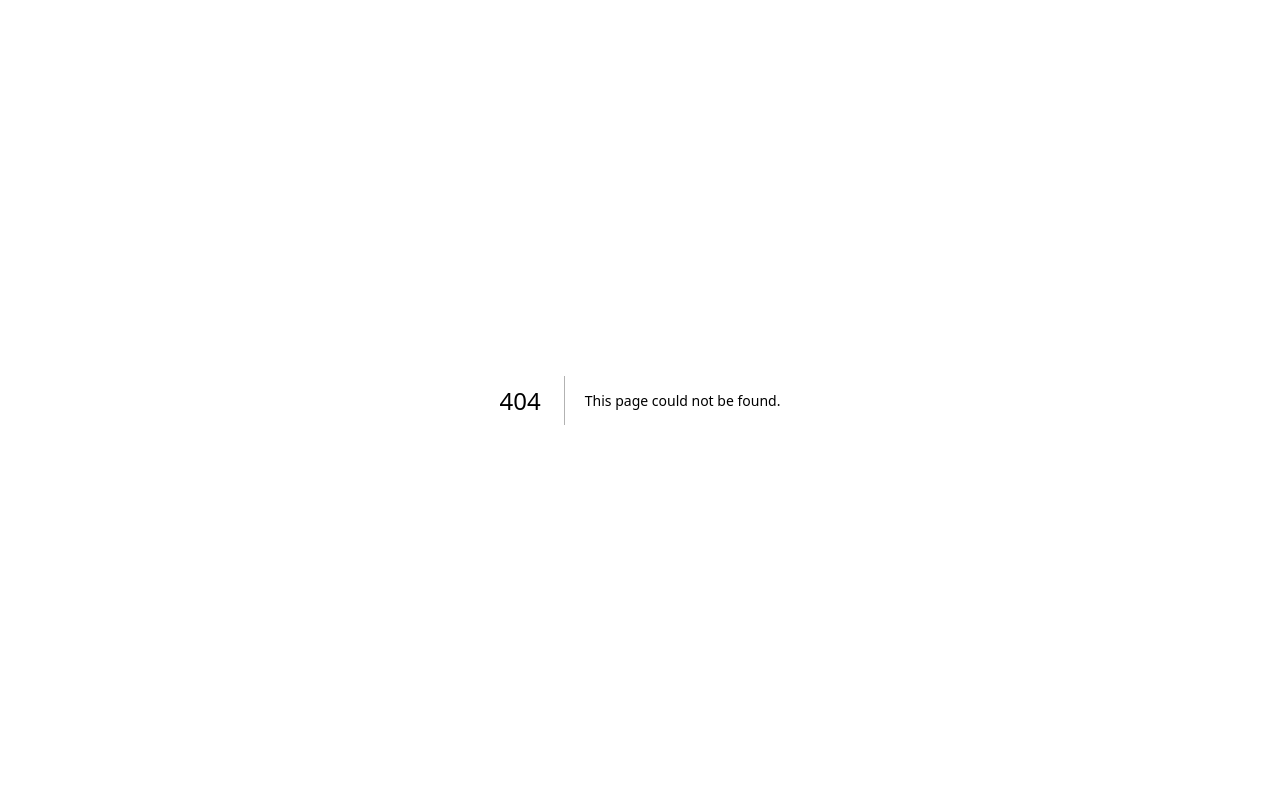
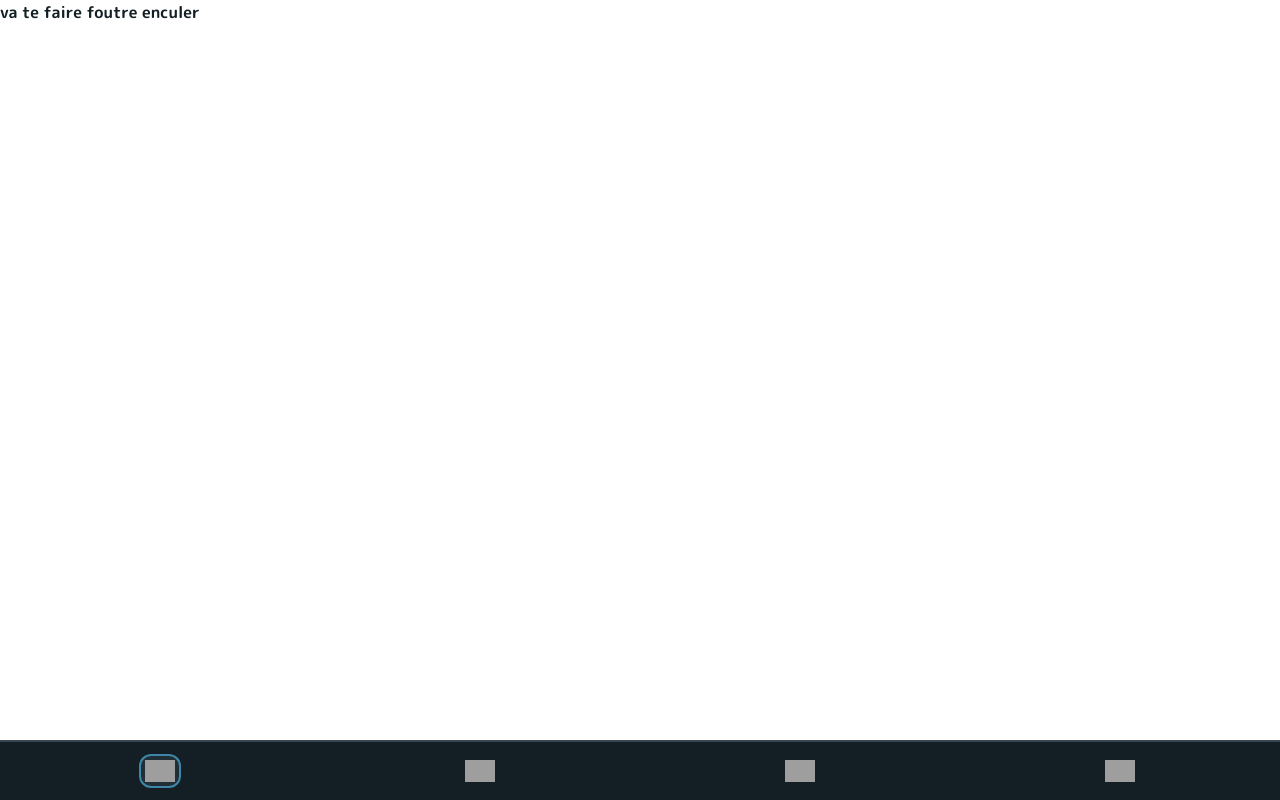
Before and after one commit to 18Wangu/motivup_v2, a Next.js app: page /pages/defis in a window 1280 px wide. Before the commit this address had no page. Built offline with nearby package versions, Linux system fonts and the light colour scheme; grey boxes are pictures that could not be loaded.

Commit message:
page profil ok

```diff
--- a/app/components/navbar.tsx
+++ b/app/components/navbar.tsx
@@ -1,39 +1,56 @@
+"use client";
+
+import { usePathname } from "next/navigation";
 import Image from "next/image";
 import Link from "next/link";
 
 export default function Navbar() {
+  const pathname = usePathname();
+
   return (
-    <div className="flex justify-around w-full">
-        <Link href="/">
+    <div className="fixed bottom-0 flex justify-around w-full py-3 border-t-2 border-[#37464f] bg-[#131f24]">
+      <Link
+        href="/pages/defis"
+        className={pathname === "/pages/defis" ? "border-2 border-[#3f85a7] bg-[#202f36] rounded-xl p-1" : "border-2 border-[#131f24] rounded-xl p-1"}
+      >
         <Image
           src="https://d35aaqx5ub95lt.cloudfront.net/vendor/784035717e2ff1d448c0f6cc4efc89fb.svg"
           alt="Defis"
-                width={50}
-                height={50}
+          width={30}
+          height={30}
         />
       </Link>
-        <Link href="pages/recompenses">
+      <Link
+        href="/pages/recompenses"
+        className={pathname === "/pages/recompenses" ? "border-2 border-[#3f85a7] bg-[#202f36] rounded-xl p-1" : "border-2 border-[#131f24] rounded-xl p-1"}
+      >
         <Image
           src="https://d35aaqx5ub95lt.cloudfront.net/vendor/7ef36bae3f9d68fc763d3451b5167836.svg"
           alt="Recompenses"
-                width={50}
-                height={50}
+          width={30}
+          height={30}
         />
       </Link>
-        <Link href="/pages/leaderboard">
+      <Link
+        href="/pages/leaderboard"
+        className={pathname === "/pages/leaderboard" ? "border-2 border-[#3f85a7] bg-[#202f36] rounded-xl p-1" : "border-2 border-[#131f24] rounded-xl p-1"}
+      >
         <Image
           src="https://d35aaqx5ub95lt.cloudfront.net/vendor/ca9178510134b4b0893dbac30b6670aa.svg"
           alt="Classement"
-                width={50}
-                height={50}
+          width={30}
+          height={30}
         />
       </Link>
-        <Link href="/pages/profil">
+      <Link
+        href="/pages/profil"
+        className={pathname === "/pages/profil" ? "border-2 border-[#3f85a7] bg-[#202f36] rounded-xl p-1" : "border-2 border-[#131f24] rounded-xl p-1"}
+      >
         <Image
           src="https://d35aaqx5ub95lt.cloudfront.net/vendor/24e0dcdc06870ead47b3600f0d41eb5b.svg"
           alt="Profil"
-                width={50}
-                height={50}
+          width={30}
+          height={30}
         />
       </Link>
     </div>
--- a/app/globals.css
+++ b/app/globals.css
@@ -20,5 +20,8 @@ body {
   font-family: var(--font-m-plus-rounded, sans-serif);
 }
 
+.scrollbar-hide::-webkit-scrollbar {
+  display: none;
+}
 
 /* ajouter bouton pour passer en dark mode */
--- /dev/null
+++ b/app/pages/defis/page.tsx
@@ -0,0 +1,11 @@
+import Navbar from '@/app/components/navbar'
+import React from 'react'
+
+export default function Defis() {
+  return (
+    <div>
+      <h1>va te faire foutre enculer</h1>
+      <Navbar />
+    </div>
+  )
+}
--- /dev/null
+++ b/app/pages/parametre/page.tsx
@@ -0,0 +1,19 @@
+"use client";
+
+import { signOut } from 'next-auth/react'
+import React from 'react'
+
+export default function Parametre() {
+  return (
+    <div>
+        <button
+          onClick={() => signOut({ callbackUrl: '/' })}  // Rediriger vers la page d'accueil après la déconnexion
+          className="bg-red-500 hover:bg-red-600 text-white font-bold py-3 px-6 rounded-xl
+          border-b-4 border-red-400 active:border-b-0 active:translate-y-[4px] transition-all"
+        >
+          Se déconnecter
+        </button>
+
+    </div>
+  )
+}
--- a/app/pages/profil/page.tsx
+++ b/app/pages/profil/page.tsx
@@ -2,10 +2,11 @@
 "use client";
 
 import React, { useEffect } from 'react';
-import { useSession, signOut } from 'next-auth/react';
+import { useSession } from 'next-auth/react';
 import { useRouter } from 'next/navigation';
 import Image from 'next/image';
 import Navbar from '@/app/components/navbar';
+import Link from 'next/link';
 
 export default function Profil() {
   const { data: session } = useSession();
@@ -20,30 +21,43 @@ export default function Profil() {
   if (!session) return null;
 
   return (
-    <div className="flex flex-col items-center">
-      <div>
+    <div className="flex flex-col items-center px-5">
+      <Link href="/pages/parametre" className='absolute top-5 right-5'>
+        <Image
+          src="/parametre.png"
+          alt="Flamme"
+          width={25}
+          height={25}
+        />
+      </Link>
+
+      <div className='flex flex-col items-center mt-12'>
         <Image
           src="https://d35aaqx5ub95lt.cloudfront.net/vendor/24e0dcdc06870ead47b3600f0d41eb5b.svg"
           alt="Profil"
-          width={150}
-          height={150}
+          width={100}
+          height={100}
         />
-        <h1 className="text-2xl mb-5">Bienvenue, {session.user?.name}</h1>
+        {/* a remplacer par la suite par le speudo */}
+        <h1 className="text-2xl mb-3">{session.user?.name}</h1>
       </div>
-      <button className="bg-[#58cc02] hover:bg-[#4baf01] text-white font-bold py-3 px-6 rounded-xl
-        border-b-4 border-[#45a501] active:border-b-0 active:translate-y-[4px] transition-all">
+      <div className="flex h-12">
+        <button className="bg-[#131f24] hover:bg-[#111c20] text-[#1cb0f6] pt-2 px-6 rounded-xl border-t-2 border-l-2 border-r-2
+          border-b-4 border-[#313f47] active:border-b-0 active:translate-y-[4px] transition-all flex gap-2">
+          <Image
+            src="/add-friend.png"
+            alt="Flamme"
+            width={20}
+            height={20}
+          />
           Ajouter un ami
         </button>
-      <button
-        onClick={() => signOut({ callbackUrl: '/' })}  // Rediriger vers la page d'accueil après la déconnexion
-        className="bg-red-500 hover:bg-red-600 text-white font-bold py-3 px-6 rounded-xl
-        border-b-4 border-red-400 active:border-b-0 active:translate-y-[4px] transition-all"
-      >
-        Se déconnecter
-      </button>
-      <div className="my-8">
-          <div className="flex flex-wrap justify-center gap-3">
-            <div className="flex border-2 border-grey-300 rounded-2xl px-3 py-2 w-32">
+      </div>
+
+      <div className="my-8 w-full">
+          <div className="flex gap-2 mb-2">
+            <div className="flex flex-col border-2 border-[#37464f] rounded-2xl p-3 flex-1">
+              <div className='flex pb-2'>
                 <Image
                   src="https://d35aaqx5ub95lt.cloudfront.net/images/icons/398e4298a3b39ce566050e5c041949ef.svg"
                   alt="Flamme"
@@ -52,7 +66,10 @@ export default function Profil() {
                 />
                 <h1 className="text-[#ff9600] ml-2">18</h1>
               </div>
-            <div className="flex border-2 border-grey-300 rounded-2xl px-3 py-2 w-32">
+              <p className='text-[#37464f] text-xs'>Flamme hebdomadaire</p>
+            </div>
+            <div className="flex flex-col border-2 border-[#37464f] rounded-2xl p-3 flex-1">
+              <div className='flex pb-2'>
                 <Image
                   src="https://d35aaqx5ub95lt.cloudfront.net/images/gems/45c14e05be9c1af1d7d0b54c6eed7eee.svg"
                   alt="Gemme"
@@ -61,7 +78,13 @@ export default function Profil() {
                 />
                 <h1 className="text-[#1cb0f6] ml-2">86</h1>
               </div>
-            <div className="flex border-2 border-grey-300 rounded-2xl px-3 py-2 w-32">
+              <p className='text-[#37464f] text-xs'>Gemmes</p>
+            </div>
+          </div>
+
+          <div className="flex gap-2">
+            <div className="flex flex-col border-2 border-[#37464f] rounded-2xl p-3 flex-1">
+              <div className='flex pb-2'>
                 <Image
                   src="https://d35aaqx5ub95lt.cloudfront.net/images/hearts/8fdba477c56a8eeb23f0f7e67fdec6d9.svg"
                   alt="Coeur"
@@ -70,49 +93,88 @@ export default function Profil() {
                 />
                 <h1 className="text-[#ff5b5b] ml-2">5</h1>
               </div>
-            <div className="flex border-2 border-grey-300 rounded-2xl px-3 py-2 w-32">
+              <p className='text-[#37464f] text-xs'>Nombre de vie</p>
+            </div>
+            <div className="flex flex-col border-2 border-[#37464f] rounded-2xl p-3 flex-1">
+              <div className='flex pb-2'>
                 <Image
                   src="https://d35aaqx5ub95lt.cloudfront.net/images/goals/2b5a211d830a24fab92e291d50f65d1d.svg"
                   alt="Xp"
                   width={20}
                   height={20}
                 />
-              <h1 className="text-[#ffd900] ml-2">125 Xp</h1>
+                <h1 className="text-[#ffd900] ml-1">125 Xp</h1>
+              </div>
+              <p className='text-[#37464f] text-xs'>Total experience</p>
             </div>
           </div>
       </div>
 
-      <div className="flex flex-col border-2 border-grey-300 rounded-2xl px-3 py-2 w-72">
-        <h1>Flamme amis</h1>
-        <div className="flex gap-1">
+      <div className="flex flex-col w-full">
+        <h1 className='mb-2'>Mes amis</h1>
+        <div className="flex border-2 border-[#37464f] rounded-2xl px-3 py-4 gap-1 flex-1 items-center overflow-x-scroll scrollbar-hide">
           <div className="flex flex-col items-center">
             <span className="text-4xl">🎅</span>
-            <h2 className="text-xs">Celeste</h2>
-            <div className="flex items-center">
-              <Image
-                src="https://d35aaqx5ub95lt.cloudfront.net/images/icons/398e4298a3b39ce566050e5c041949ef.svg"
-                alt="Flamme"
-                width={15}
-                height={15}
-              />
-              <h1 className="text-[#ff9600] ml-1">7</h1>
           </div>
+          <div className="flex flex-col items-center">
+            <span className="text-4xl">🤶</span>
           </div>
-          <div className="w-10 h-10 rounded-full border-2 border-dashed border-gray-300 flex items-center justify-center ml-2">
-            <span className="text-gray-300">+</span>
+          <div className="w-10 h-10 rounded-full border-2 border-dashed border-[#37464f] flex items-center justify-center ml-2 flex-shrink-0">
+            <span className="text-[#37464f]">+</span>
           </div>
-          <div className="w-10 h-10 rounded-full border-2 border-dashed border-gray-300 flex items-center justify-center ml-2">
-            <span className="text-gray-300">+</span>
+          <div className="w-10 h-10 rounded-full border-2 border-dashed border-[#37464f] flex items-center justify-center ml-2 flex-shrink-0">
+            <span className="text-[#37464f]">+</span>
           </div>
-          <div className="w-10 h-10 rounded-full border-2 border-dashed border-gray-300 flex items-center justify-center ml-2">
-            <span className="text-gray-300">+</span>
+          <div className="w-10 h-10 rounded-full border-2 border-dashed border-[#37464f] flex items-center justify-center ml-2 flex-shrink-0">
+            <span className="text-[#37464f]">+</span>
+          </div>
+          <div className="w-10 h-10 rounded-full border-2 border-dashed border-[#37464f] flex items-center justify-center ml-2 flex-shrink-0">
+            <span className="text-[#37464f]">+</span>
+          </div>
+          <div className="w-10 h-10 rounded-full border-2 border-dashed border-[#37464f] flex items-center justify-center ml-2 flex-shrink-0">
+            <span className="text-[#37464f]">+</span>
+          </div>
+          <div className="w-10 h-10 rounded-full border-2 border-dashed border-[#37464f] flex items-center justify-center ml-2 flex-shrink-0">
+            <span className="text-[#37464f]">+</span>
+          </div>
+          <div className="w-10 h-10 rounded-full border-2 border-dashed border-[#37464f] flex items-center justify-center ml-2 flex-shrink-0">
+            <span className="text-[#37464f]">+</span>
           </div>
         </div>
       </div>
 
-      <div className="flex flex-col border-2 border-grey-300 rounded-2xl px-3 py-2 w-72 mt-3 mb-8">
-        <h1>Mes badges</h1>
-        <div className="flex">
+      <div className="flex flex-col w-full mt-8 mb-20">
+        <div className='flex justify-between'>
+          <h1 className='mb-2'>Mes badges</h1>
+          <Link href="/pages/badges">
+            <h2 className='text-[#1cb0f6]'>Voir tous</h2>
+          </Link>
+        </div>
+        <div className="flex border-2 border-[#37464f] rounded-2xl px-3 py-2 overflow-x-scroll scrollbar-hide">
+          <Image
+            src="https://d35aaqx5ub95lt.cloudfront.net/images/goals/64d0bbcd8f4e6d5018502540f1e0094b.svg"
+            alt="badge sportif du mois"
+            width={120}
+            height={120}
+          />
+          <Image
+            src="https://d35aaqx5ub95lt.cloudfront.net/images/goals/64d0bbcd8f4e6d5018502540f1e0094b.svg"
+            alt="badge sportif du mois"
+            width={120}
+            height={120}
+          />
+          <Image
+            src="https://d35aaqx5ub95lt.cloudfront.net/images/goals/64d0bbcd8f4e6d5018502540f1e0094b.svg"
+            alt="badge sportif du mois"
+            width={120}
+            height={120}
+          />
+          <Image
+            src="https://d35aaqx5ub95lt.cloudfront.net/images/goals/64d0bbcd8f4e6d5018502540f1e0094b.svg"
+            alt="badge sportif du mois"
+            width={120}
+            height={120}
+          />
           <Image
             src="https://d35aaqx5ub95lt.cloudfront.net/images/goals/64d0bbcd8f4e6d5018502540f1e0094b.svg"
             alt="badge sportif du mois"
```
Also changed, not shown: public/add-friend.png (added), public/parametre.png (added). Lines whose indentation alone changed are shown as unchanged.
